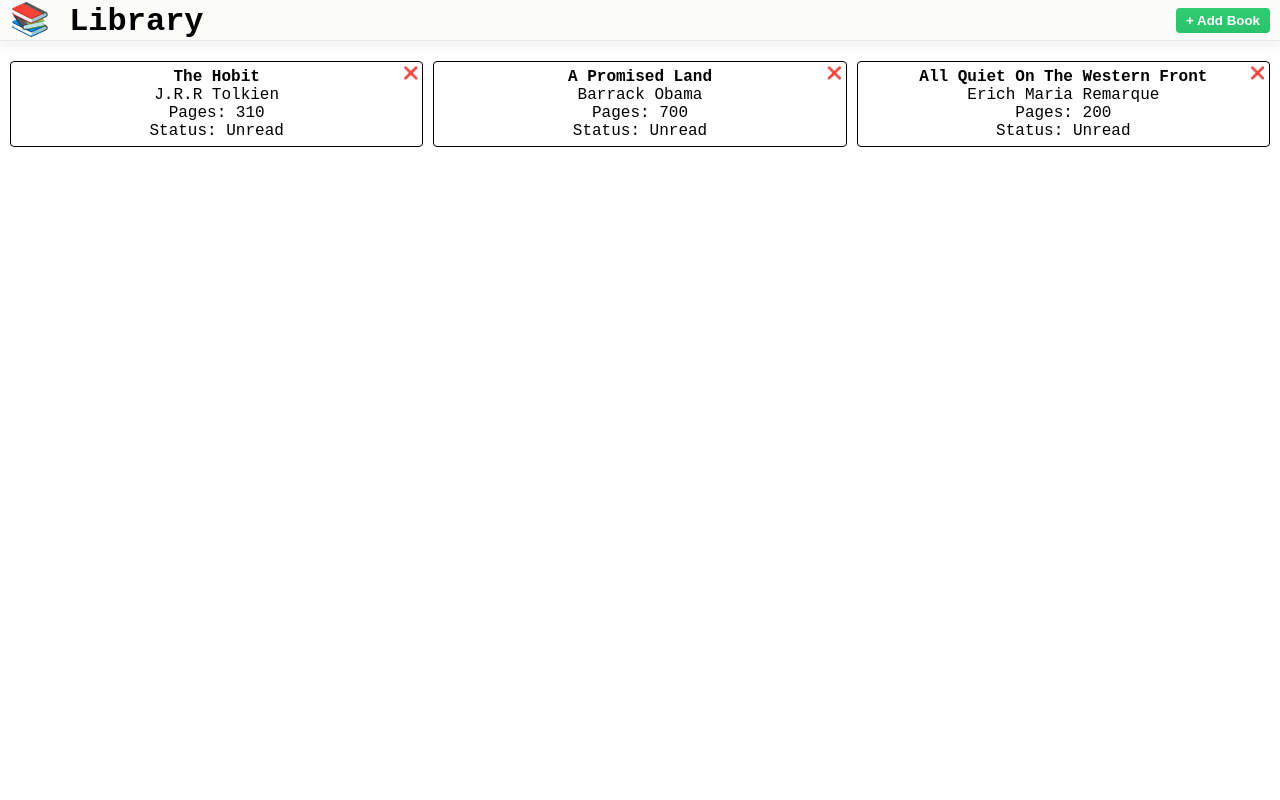
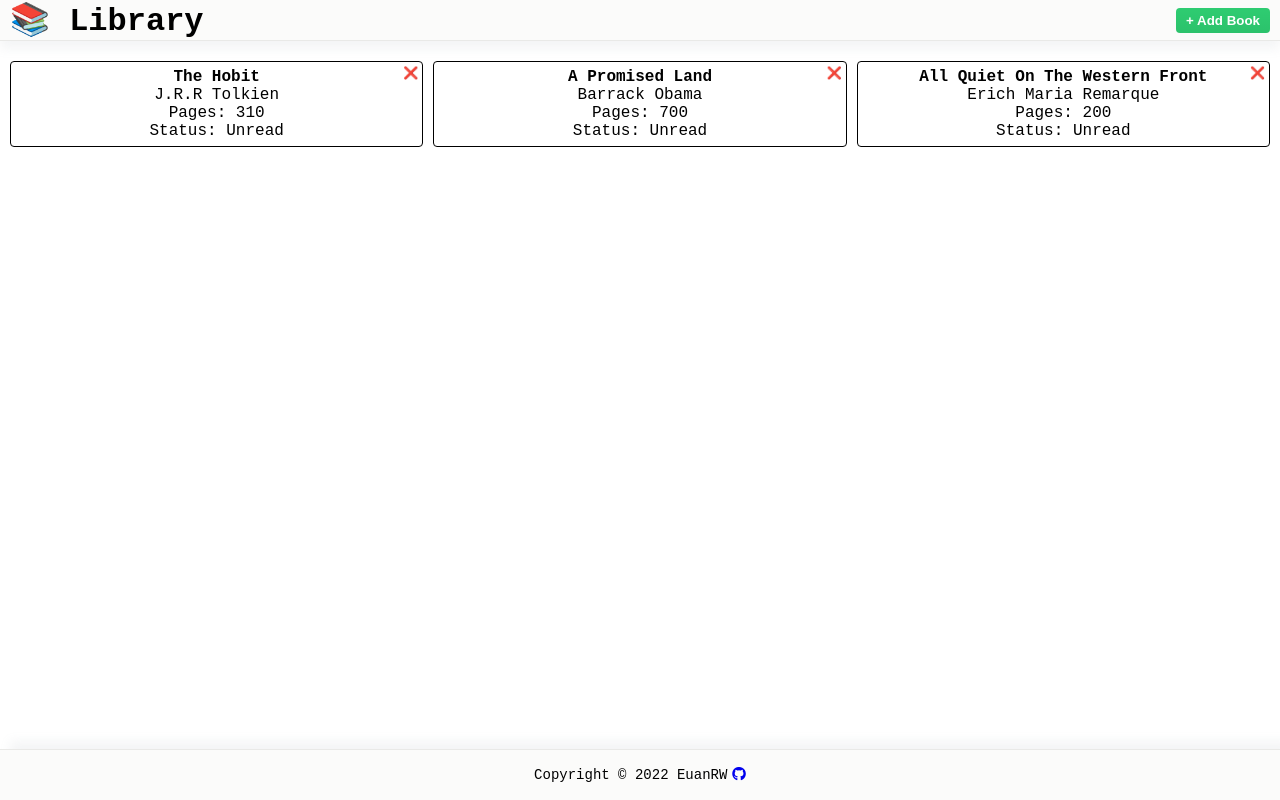
Before and after one commit to EuanRW/library, a plain HTML site: page index.html in a window 1280 px wide. Drawn offline with Linux system fonts and the light colour scheme.

Commit message:
Adding footer and updating README.md.

```diff
--- a/index.html
+++ b/index.html
@@ -6,6 +6,10 @@
     <meta name="viewport" content="width=device-width, initial-scale=1.0" />
     <link rel="stylesheet" href="styles.css" />
     <link rel="shortcut icon" href="favicon.ico" />
+    <script
+      src="https://kit.fontawesome.com/4c536a6bd5.js"
+      crossorigin="anonymous"
+    ></script>
     <title>Library</title>
   </head>
   <body>
@@ -16,7 +20,18 @@
     <main>
       <div id="bookGrid"></div>
     </main>
-    <footer></footer>
+    <footer>
+      <p>
+        Copyright ©
+        <script>
+          document.write(new Date().getFullYear());
+        </script>
+        EuanRW
+      </p>
+      <a href="https://github.com/EuanRW" target="_blank">
+        <i class="fab fa-github"></i
+      ></a>
+    </footer>
     <!-- The Modal -->
     <div id="addBookModal" class="modal">
       <!-- Modal content -->
@@ -69,7 +84,15 @@
             </div>
           </form>
           <div id="formFooter">
-            <button type="submit" id="submitNewBookBtn" form="bookForm" value="Submit" class="submitBtn">Submit</button>
+            <button
+              type="submit"
+              id="submitNewBookBtn"
+              form="bookForm"
+              value="Submit"
+              class="submitBtn"
+            >
+              Submit
+            </button>
           </div>
         </div>
       </div>
--- a/styles.css
+++ b/styles.css
@@ -8,6 +8,9 @@ html {
   padding: 0;
   width: 100%;
   font-family: Andale Mono, monospace;
+  min-height: 100vh;
+  display: flex;
+  flex-direction: column;
 }
 
 header {
@@ -20,6 +23,23 @@ header {
   box-shadow: rgba(149, 157, 165, 0.1) 0px 8px 10px;
   margin: 0 0 20px 0;
   /* padding: 10px 10px 10px 20px; */
+}
+
+main {
+    flex: 1;
+}
+
+footer {
+  min-height: 50px;
+  background-color: rgb(251, 251, 250);
+  display: flex;
+  justify-content: center;
+  align-items: center;
+  border-top: 1px solid rgb(233, 233, 231);
+  box-shadow: rgba(149, 157, 165, 0.1) 10px -8px 10px;
+  gap: 5px;
+  font-size: 14px;
+  color: black;
 }
 
 #addBookBtn {
@@ -41,7 +61,7 @@ input[type="submit"] {
 
 button:hover,
 input[type="submit"] {
-  background-position:bottom;
+  background-position: bottom;
 }
 
 #title {
```
Also changed, not shown: project.png (added), 1 other file. Lines whose indentation alone changed are shown as unchanged.
